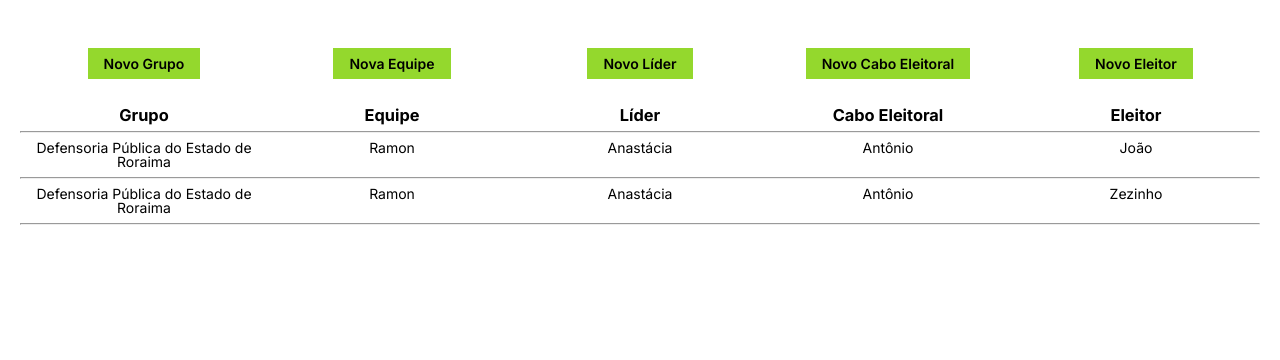
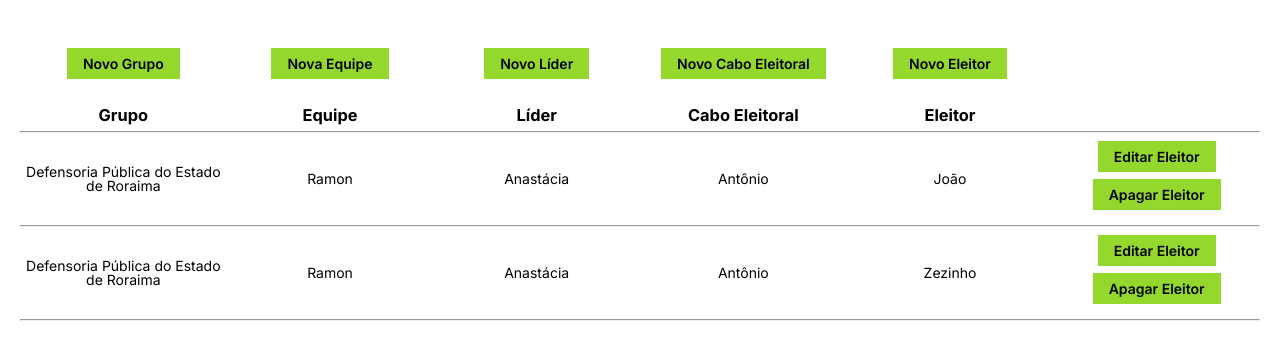
Before and after one commit to projetosGiovanni/crm_votos, a Django app: page / in a window 1280 px wide. Shown: the part 80-440 px from the top of the page. Run offline with Django 4.2, Linux system fonts and the light colour scheme; data comes from the database, SQL or seed files in the repository; both versions use the stored data as it was after the commit.

Commit message:
Adicionado os botões de editar e apagar eleitores

```diff
--- a/base/templates/base/home.html
+++ b/base/templates/base/home.html
@@ -18,6 +18,9 @@
             <div>
                 <a href="{% url 'cadastrar-eleitor' %}" class="btn">Novo Eleitor</a>
             </div>
+            <div>
+
+            </div>
         </div>
 
         <div class="linha-tabela-votos">
@@ -26,6 +29,7 @@
             <div><h3>Líder</h3></div>
             <div><h3>Cabo Eleitoral</h3></div>
             <div><h3>Eleitor</h3></div>
+            <div></div>
         </div>
         <hr>
             {% for voto in votos %}
@@ -35,6 +39,14 @@
                 <div>{{voto.cabo.líder}}</div>
                 <div>{{voto.cabo}}</div>
                 <div>{{voto}}</div>
+                <div>
+                    <div>
+                        <a href="{% url 'cadastrar-eleitor' %}" class="btn" style="margin-bottom: 7px">Editar Eleitor</a>
+                    </div>
+                    <div>
+                        <a href="{% url 'cadastrar-eleitor' %}" class="btn" style="margin-bottom: 7px">Apagar Eleitor</a>
+                    </div>
+                </div>
             </div>
             <hr>
             {% endfor %}
--- a/static/styles/style.css
+++ b/static/styles/style.css
@@ -35,7 +35,9 @@ body {
 
 .linha-tabela-votos {
   display: grid;
-  grid-template-columns: repeat(5, 1fr);
+  grid-template-columns: repeat(6, 1fr);
+  align-items: center;
+  justify-items: center;
   margin: 8px 0;
 }
 
```
Also changed, not shown: db.sqlite3.
